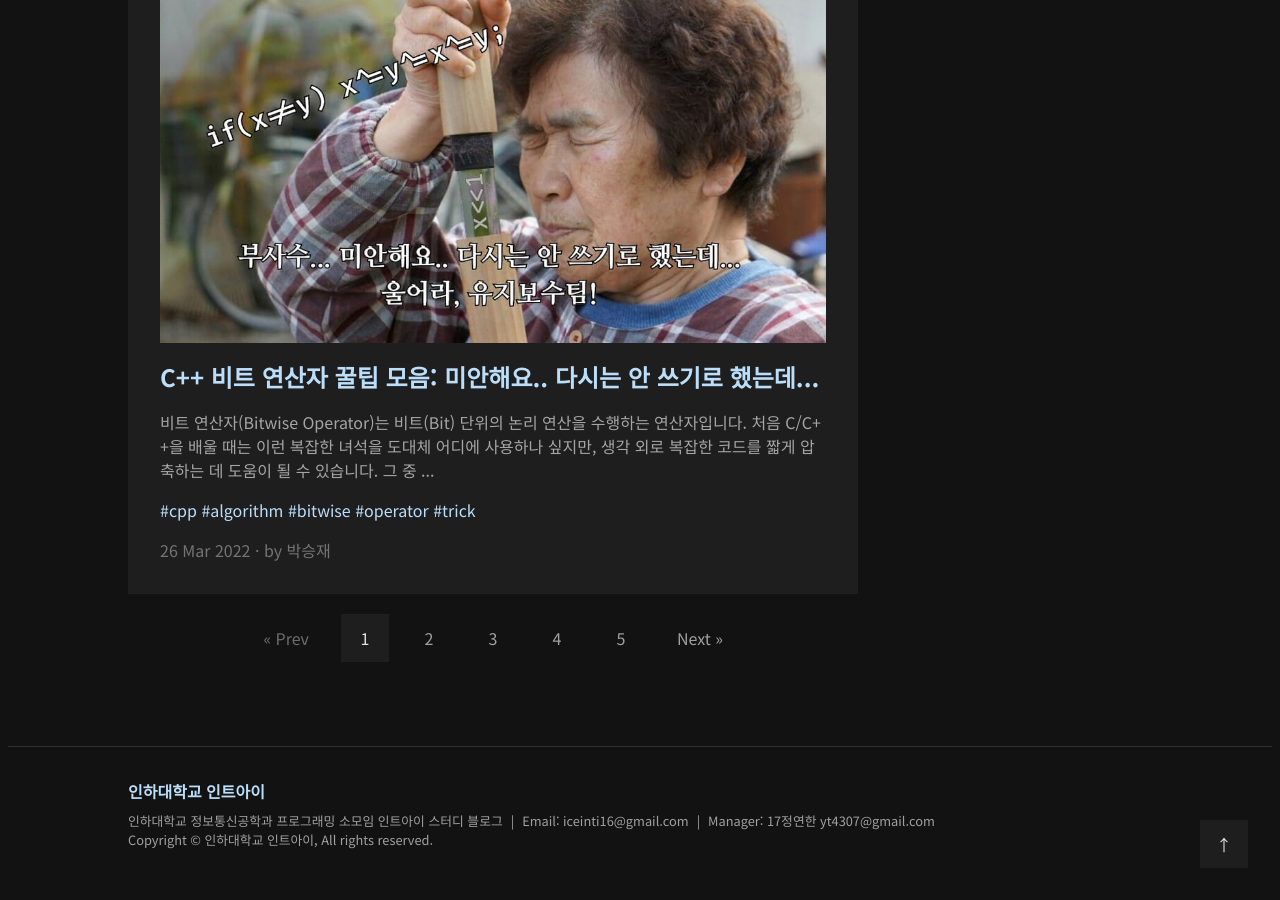
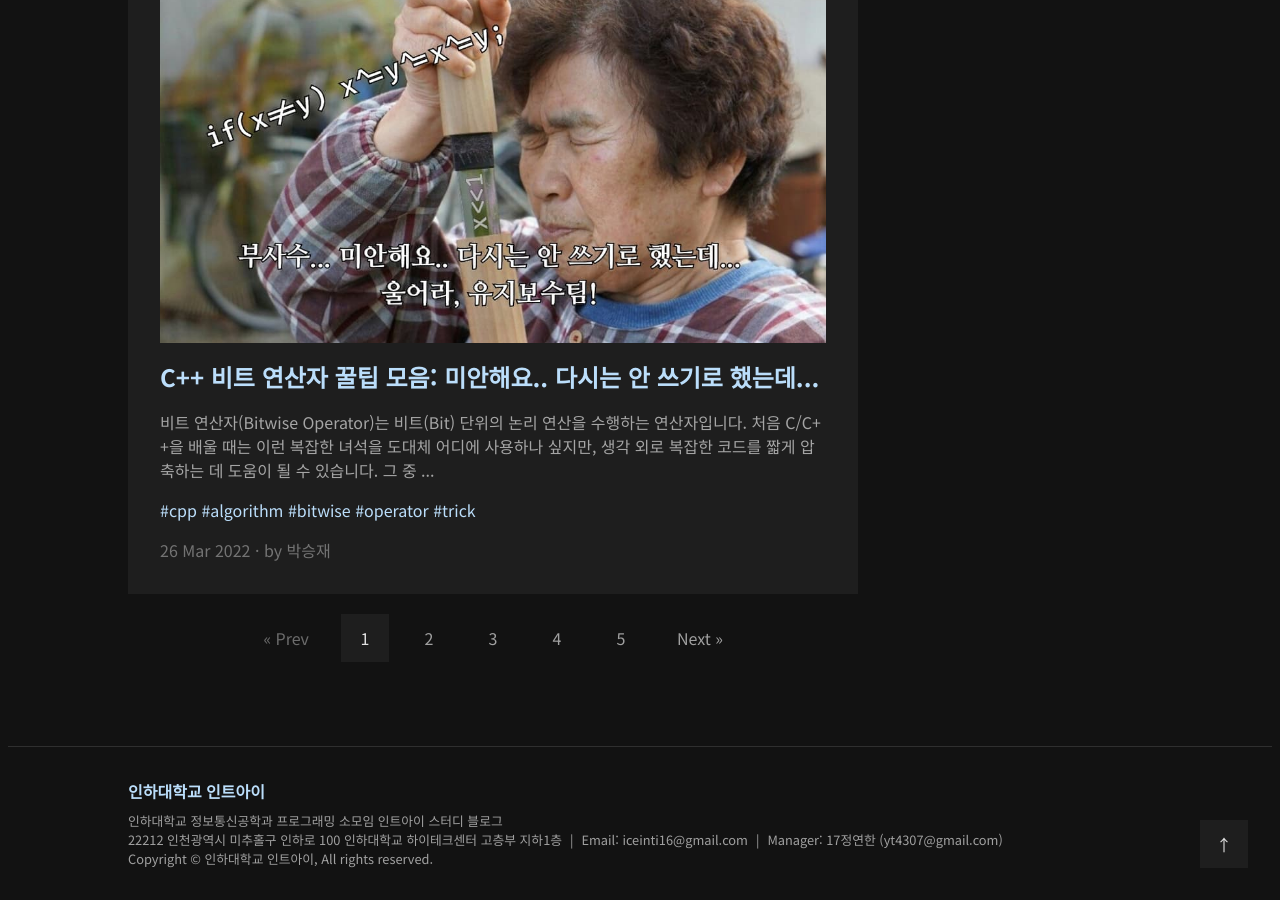
Before and after one commit to int-i/int-i.github.io, a Jekyll site: the page built from index.html, in a window 1280 px wide and 900 px high, scrolled down 2752 px. Built offline with Jekyll 4.4.1, drawn with Linux system fonts in a browser that asks for light colours; the list of posts is cut into pages by our own code.

Commit message:
Add location info on footer

```diff
--- a/_config.yml
+++ b/_config.yml
@@ -5,6 +5,7 @@ baseurl: ""
 timezone: Asia/Seoul
 permalink: /:categories/:year-:month-:day/:title/
 
+location: 22212 인천광역시 미추홀구 인하로 100 인하대학교 하이테크센터 고층부 지하1층
 email: iceinti16@gmail.com
 manager: yt4307
 
--- a/_includes/footer.html
+++ b/_includes/footer.html
@@ -4,10 +4,13 @@
       <a class="title footer__title" href="{{ site.url }}">{{ site.title }}</a>
     </div>
     <div class="content footer__content">
+      {{ site.description }}
       <ul class="list">
+        {% if site.location %}
         <li class="horizontal-item horizontal-item--dense footer__horizontal-item">
-          {{ site.description }}
+          <a class="link footer__link" href="https://place.map.kakao.com/17557585">{{ site.location }}</a>
         </li>
+        {% endif %}
         {% if site.email %}
         <li class="horizontal-item horizontal-item--dense footer__horizontal-item">
           Email: <a class="link footer__link" href="mailto:{{ site.email }}">{{ site.email }}</a>
@@ -15,7 +18,7 @@
         {% endif %}
         {% if site.manager %}
         <li class="horizontal-item horizontal-item--dense footer__horizontal-item">
-          Manager: {{ site.data.authors[site.manager].admission_year | slice: 2, 3 }}{{ site.data.authors[site.manager].name }} <a class="link footer__link" href="mailto:{{ site.data.authors[site.manager].email }}">{{ site.data.authors[site.manager].email }}</a>
+          Manager: {{ site.data.authors[site.manager].admission_year | slice: 2, 3 }}{{ site.data.authors[site.manager].name }} (<a class="link footer__link" href="mailto:{{ site.data.authors[site.manager].email }}">{{ site.data.authors[site.manager].email }}</a>)
         </li>
         {% endif %}
       </ul>
```
